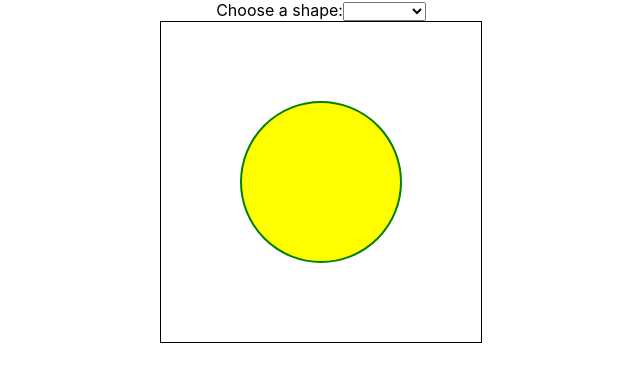
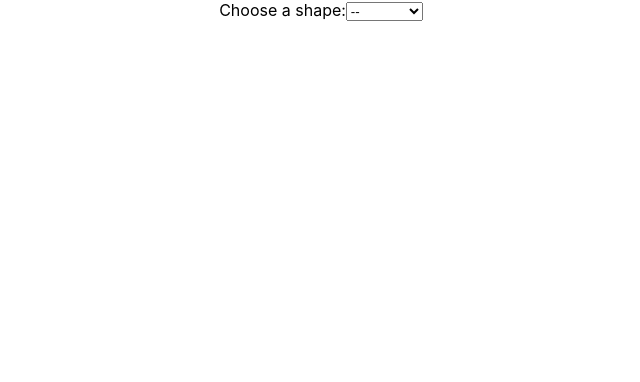
Before and after one commit to theolamide/ShapesSVG, a React (Create React App) app in the folder replate/: page / in a window 1280 px wide. Shown: the top 382 px of the page, without its empty margins (319-959 px from the left). Built offline with nearby package versions, Linux system fonts and the light colour scheme.

Commit message:
Components created for shapes and conditional rendering working

```diff
--- a/replate/src/App.js
+++ b/replate/src/App.js
@@ -1,22 +1,44 @@
-import logo from './logo.svg';
+import {useState} from 'react';
+import Circle from './Components/Circle.js';
+import Rectangle from './Components/Rectangle.js';
 import './App.css';
 
+const initial = {
+  Shape: ""
+}
+
 function App() {
+
+  const [currShape, setCurrShape] = useState(initial)
+
+  let toRender;
+
+  if (currShape.Shape === "circle"){
+      toRender = <Circle />
+    } else if (currShape.Shape === "rectangle"){
+      toRender = <Rectangle />
+    }
+
+  const handleChange = event => {
+    setCurrShape({ ...currShape, [event.target.name]: event.target.value})
+    console.log(currShape)
+  }
+
   return (
     <div className="App">
       <form>
-        <label for="shapes">Choose a shape:</label>
-        <select name="shapes">
-          <option value="none"></option>
-          <option value="circle">Circle</option>
-          <option value="rectangle">Rectangle</option>
+        <label htmlFor="shapes">Choose a shape:</label>
+        <select
+          name="Shape"
+          value={currShape.Shape}
+          onChange={handleChange}
+        >
+          <option> -- </option>
+          <option value="circle"> circle </option>
+          <option value="rectangle"> rectangle </option>
         </select>
       </form>
-
-        <svg width="20rem" height="20rem" style={{border: "1px solid black"}}>
-          <circle cx="10rem" cy="10rem" r="5rem" stroke="green" stroke-width="2" fill="yellow" />
-        </svg>
-
+      {toRender}
     </div>
   );
 }
--- /dev/null
+++ b/replate/src/Components/Circle.js
@@ -0,0 +1,14 @@
+import React from 'react';
+
+const Circle = () => {
+
+    return(
+        <div>
+            <svg width="20rem" height="20rem" style={{border: "1px solid black", marginTop: "5rem"}}>
+                <circle cx="10rem" cy="10rem" r="5rem" stroke="green" stroke-width="2" fill="yellow" />
+            </svg>
+        </div>
+    )
+}
+
+export default Circle;
--- /dev/null
+++ b/replate/src/Components/Rectangle.js
@@ -0,0 +1,14 @@
+import React from 'react';
+
+const Rectangle = () => {
+
+    return(
+        <div>
+            <svg width="20rem" height="20rem" style={{border: "1px solid blue", marginTop: "5rem"}}>
+                <circle cx="10rem" cy="10rem" r="5rem" stroke="red" stroke-width="2" fill="green" />
+            </svg>
+        </div>
+    )
+}
+
+export default Rectangle;
```
